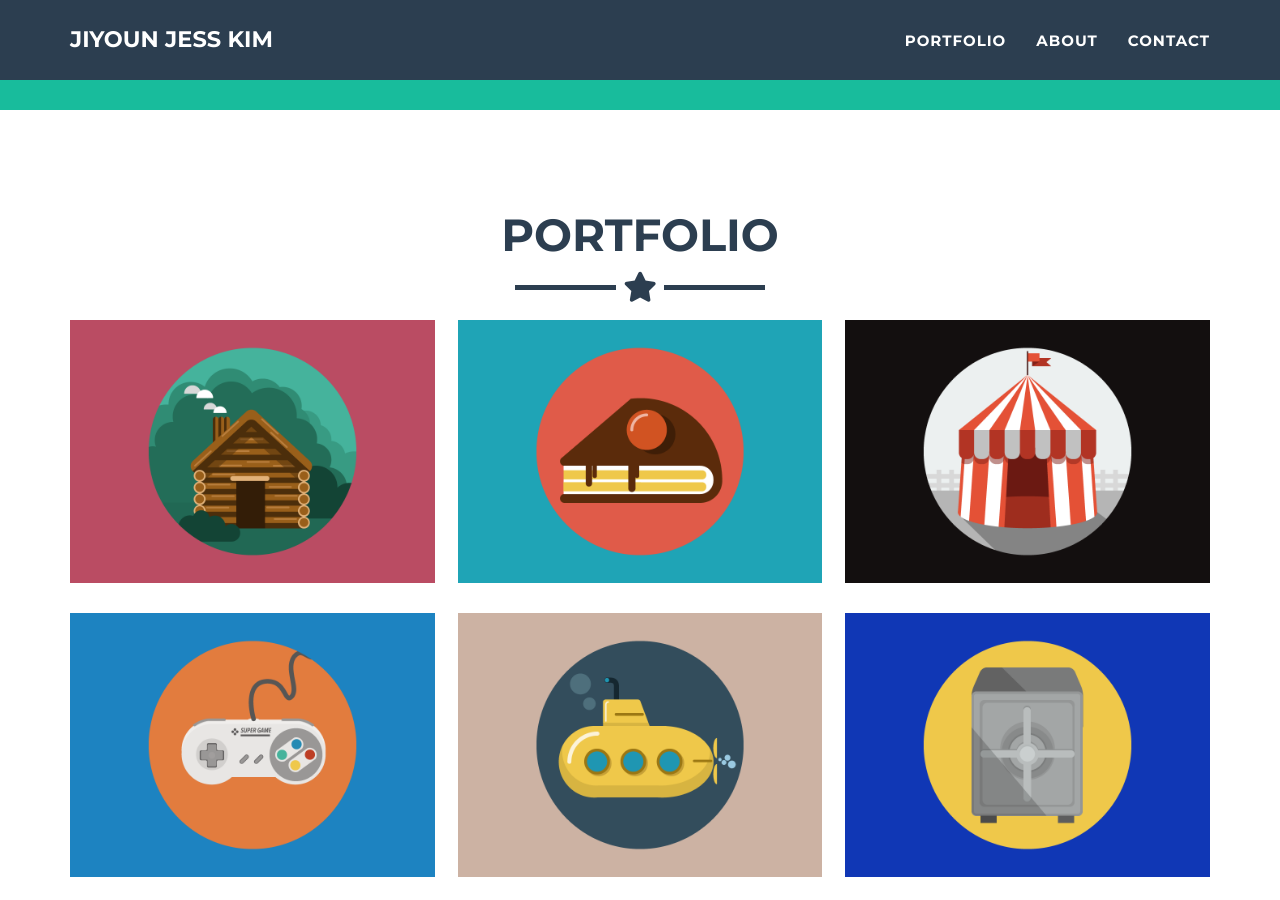
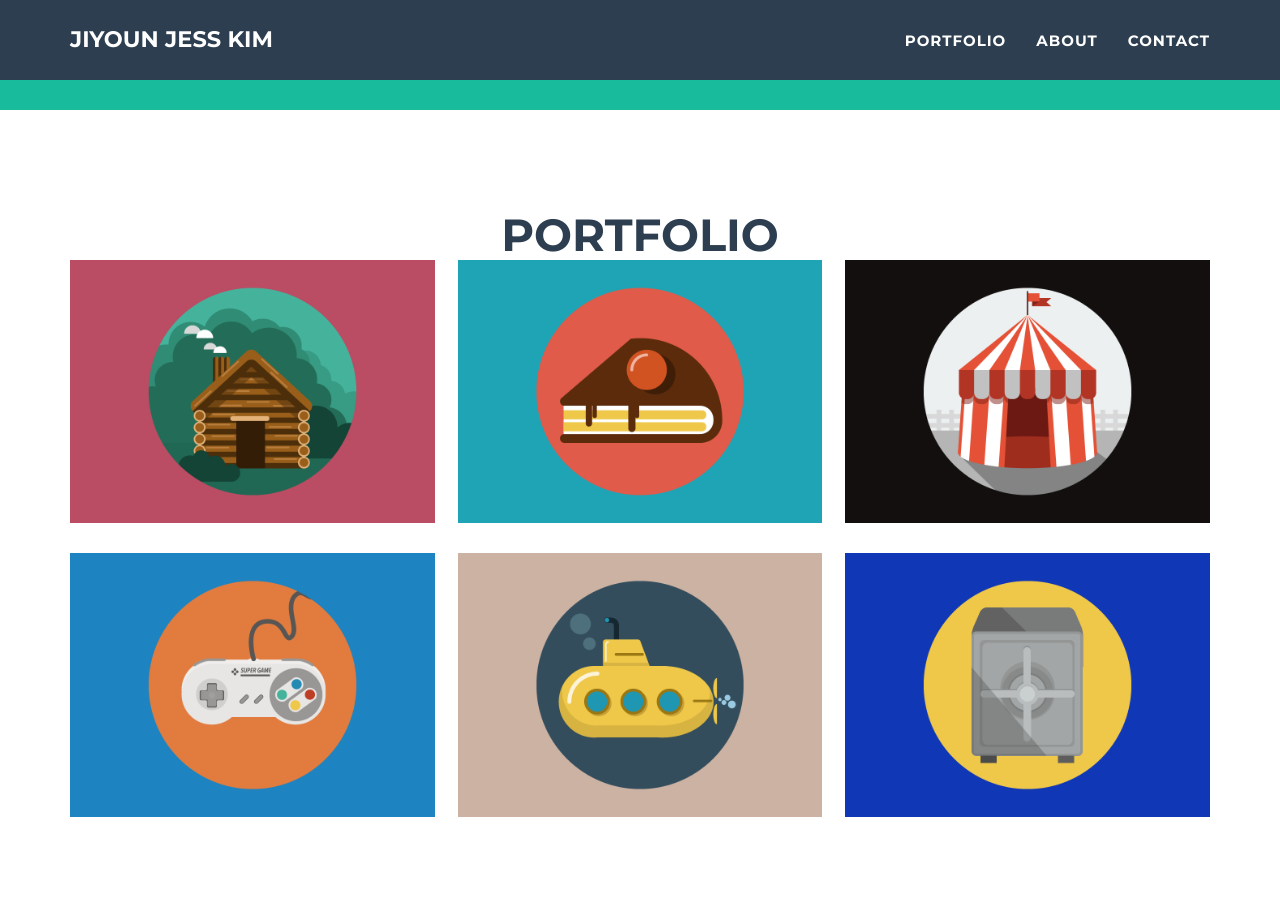
Before and after one commit to kim-ji-youn/kim-ji-youn.github.io, a Jekyll site: the page built from _posts/2014-07-18-project-1.markdown, in a window 1280 px wide and 900 px high, scrolled down 1235 px. Built offline with Jekyll 4.4.1, drawn with Linux system fonts in a browser that asks for light colours.

Commit message:
remove star line

```diff
--- a/_includes/contact.html
+++ b/_includes/contact.html
@@ -4,7 +4,7 @@
     <div class="row">
       <div class="col-lg-12 text-center">
         <h2>Contact Me</h2>
-        <hr class="star-primary">
+        <!--hr class="star-primary"-->
       </div>
     </div>
     <div class="row">
--- a/_includes/contact_disqus.html
+++ b/_includes/contact_disqus.html
@@ -4,7 +4,7 @@
     <div class="row">
       <div class="col-lg-12 text-center">
         <h2>Contact me</h2>
-        <hr class="star-primary">
+        <!--hr class="star-primary"-->
       </div>
     </div>
     <div class="row">
--- a/_includes/contact_static.html
+++ b/_includes/contact_static.html
@@ -4,7 +4,7 @@
     <div class="row">
       <div class="col-lg-12 text-center">
         <h2>Contact Me</h2>
-        <hr class="star-primary">
+        <!--hr class="star-primary"-->
       </div>
     </div>
     <div class="row">
--- a/_includes/modals.html
+++ b/_includes/modals.html
@@ -14,7 +14,7 @@
         <div class="col-lg-8 col-lg-offset-2">
           <div class="modal-body">
             <h2>{{ post.title }}</h2>
-            <hr class="star-primary">
+            <!--hr class="star-primary"-->
             <img src="img/portfolio/{{ post.img }}" class="img-responsive img-centered" alt="{{ post.alt }}">
             {% if post.description %}
             <p>{{ post.description }}</p>
--- a/_includes/portfolio_grid.html
+++ b/_includes/portfolio_grid.html
@@ -4,7 +4,7 @@
     <div class="row">
       <div class="col-lg-12 text-center">
         <h2>Portfolio</h2>
-        <hr class="star-primary">
+        <!--hr class="star-primary"-->
       </div>
     </div>
     <div class="portfolio-flex-row">
```
